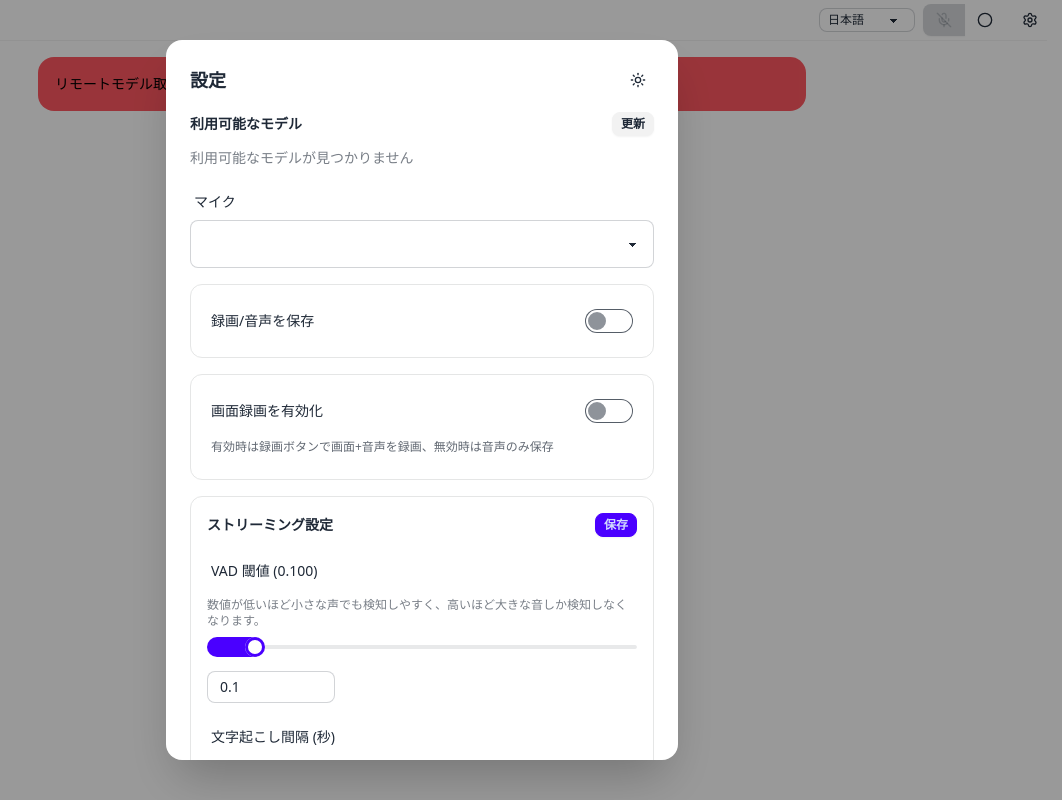
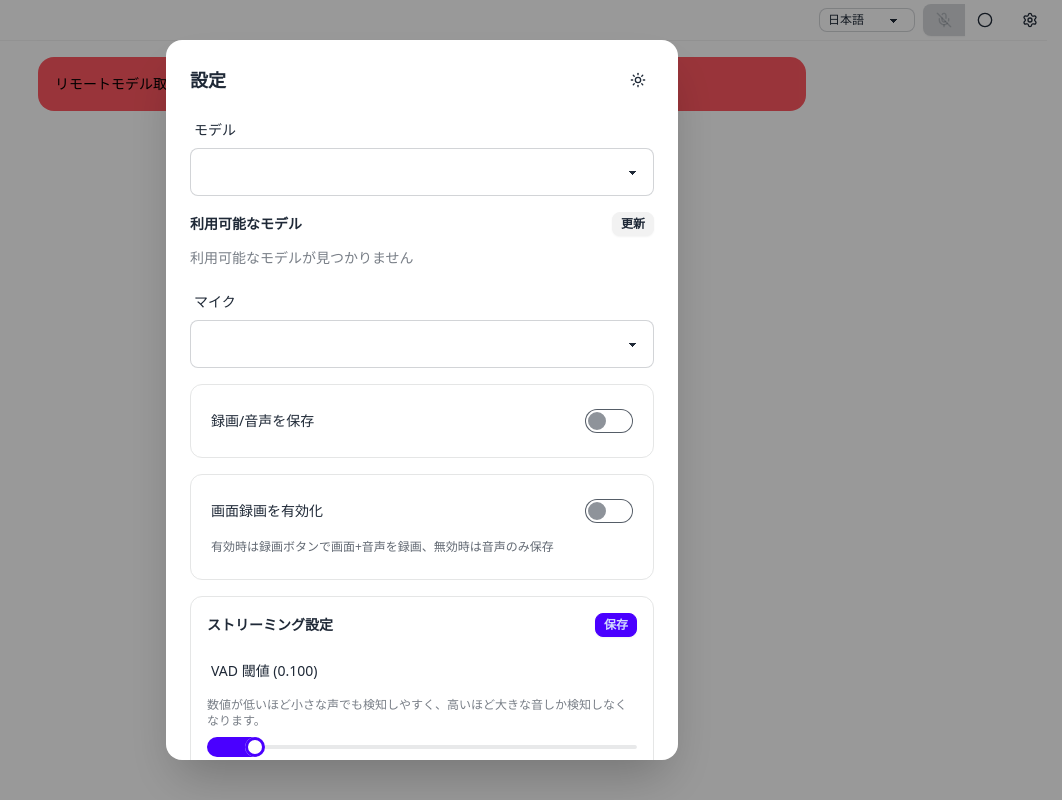
Before and after one commit to y-dai20/local-whisper, a React (Vite) app in the folder apps/desktop/: page / in a window 1280 px wide. Both pictures are taken after a click on the button 1248 px from the left and 20 px from the top of the page. Shown: the whole page, without its empty margins (218-1280 px from the left). Built offline with nearby package versions, Linux system fonts and the light colour scheme.

Commit message:
fix: show model selection

```diff
--- a/apps/desktop/src/App.tsx
+++ b/apps/desktop/src/App.tsx
@@ -818,7 +818,7 @@ function App() {
             </h3>
 
             <div className="space-y-4">
-              {/* <div className="form-control">
+              <div className="form-control">
                 <label className="label">
                   <span className="label-text">モデル</span>
                 </label>
@@ -833,7 +833,7 @@ function App() {
                     </option>
                   ))}
                 </select>
-              </div> */}
+              </div>
 
               <div className="space-y-3">
                 <div className="flex items-center justify-between">
```
